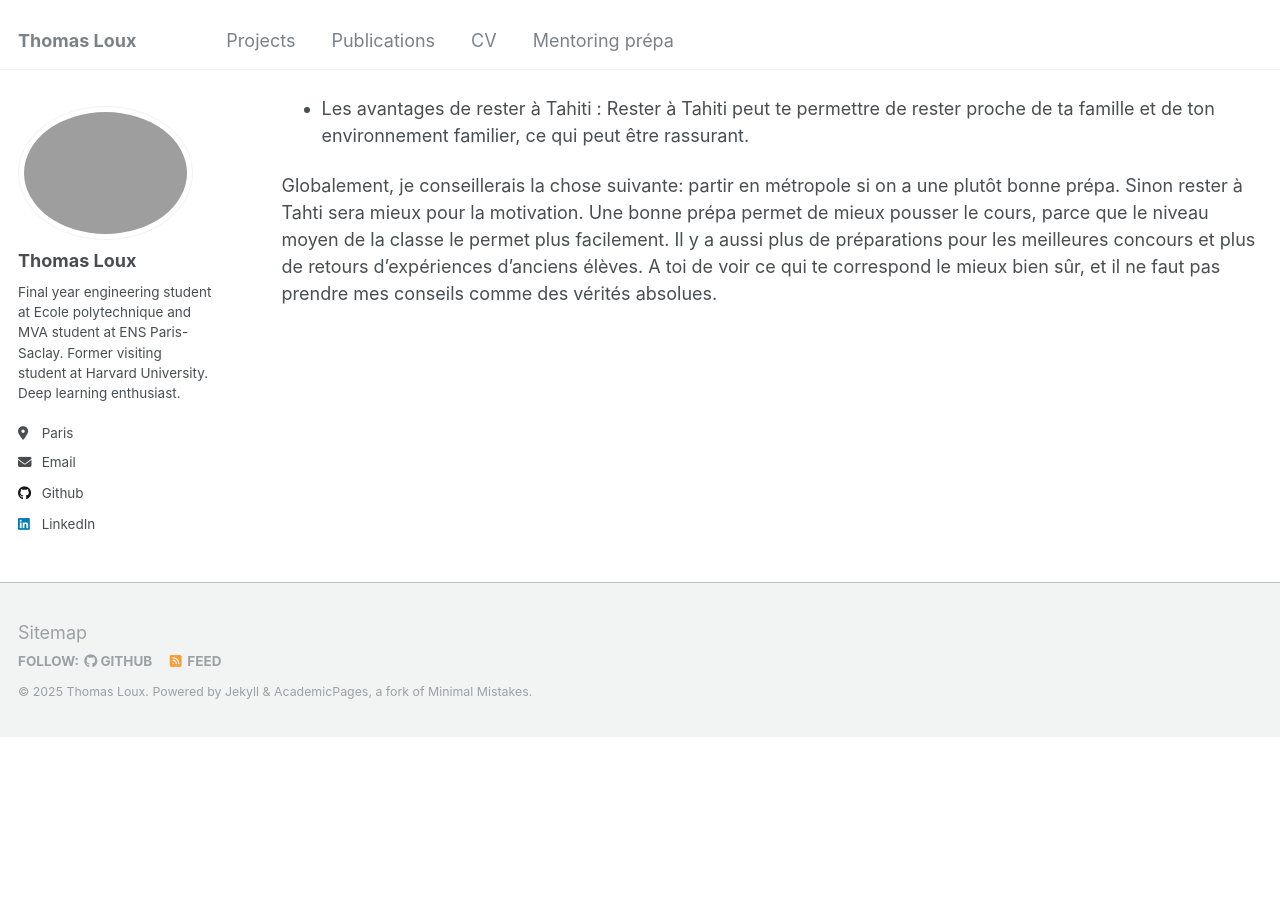
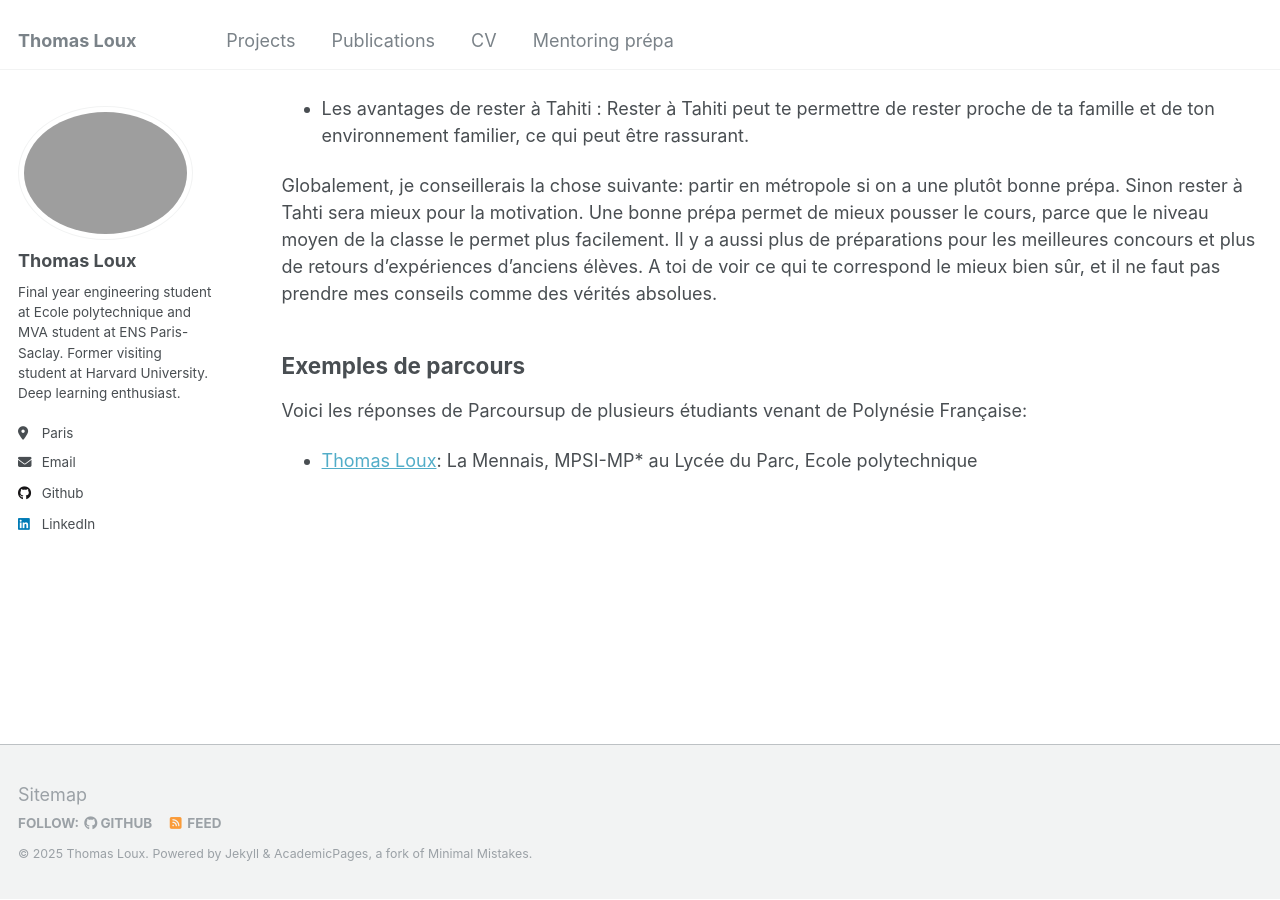
Before and after one commit to thomasloux/thomasloux.github.io, a Jekyll site: the page built from _pages/prepa.md, in a window 1280 px wide and 900 px high, scrolled down 1843 px. Built offline with Jekyll 4.4.1, drawn with Linux system fonts in a browser that asks for light colours; before the commit the page ends 2581 px from its top, so only the background shows below that.

Commit message:
parcours prepa

```diff
--- a/_pages/prepa.md
+++ b/_pages/prepa.md
@@ -42,3 +42,7 @@ Le choix entre partir en métropole et rester à Tahiti dépend de tes aspiratio
 - Les avantages de rester à Tahiti : Rester à Tahiti peut te permettre de rester proche de ta famille et de ton environnement familier, ce qui peut être rassurant.
 
 Globalement, je conseillerais la chose suivante: partir en métropole si on a une plutôt bonne prépa. Sinon rester à Tahti sera mieux pour la motivation. Une bonne prépa permet de mieux pousser le cours, parce que le niveau moyen de la classe le permet plus facilement. Il y a aussi plus de préparations pour les meilleures concours et plus de retours d'expériences d'anciens élèves. A toi de voir ce qui te correspond le mieux bien sûr, et il ne faut pas prendre mes conseils comme des vérités absolues.
+
+## Exemples de parcours
+Voici les réponses de Parcoursup de plusieurs étudiants venant de Polynésie Française:
+- [Thomas Loux](/files/prepa/loux/parcoursup.pdf): La Mennais, MPSI-MP* au Lycée du Parc, Ecole polytechnique
```
Also changed, not shown: 1 other file.
